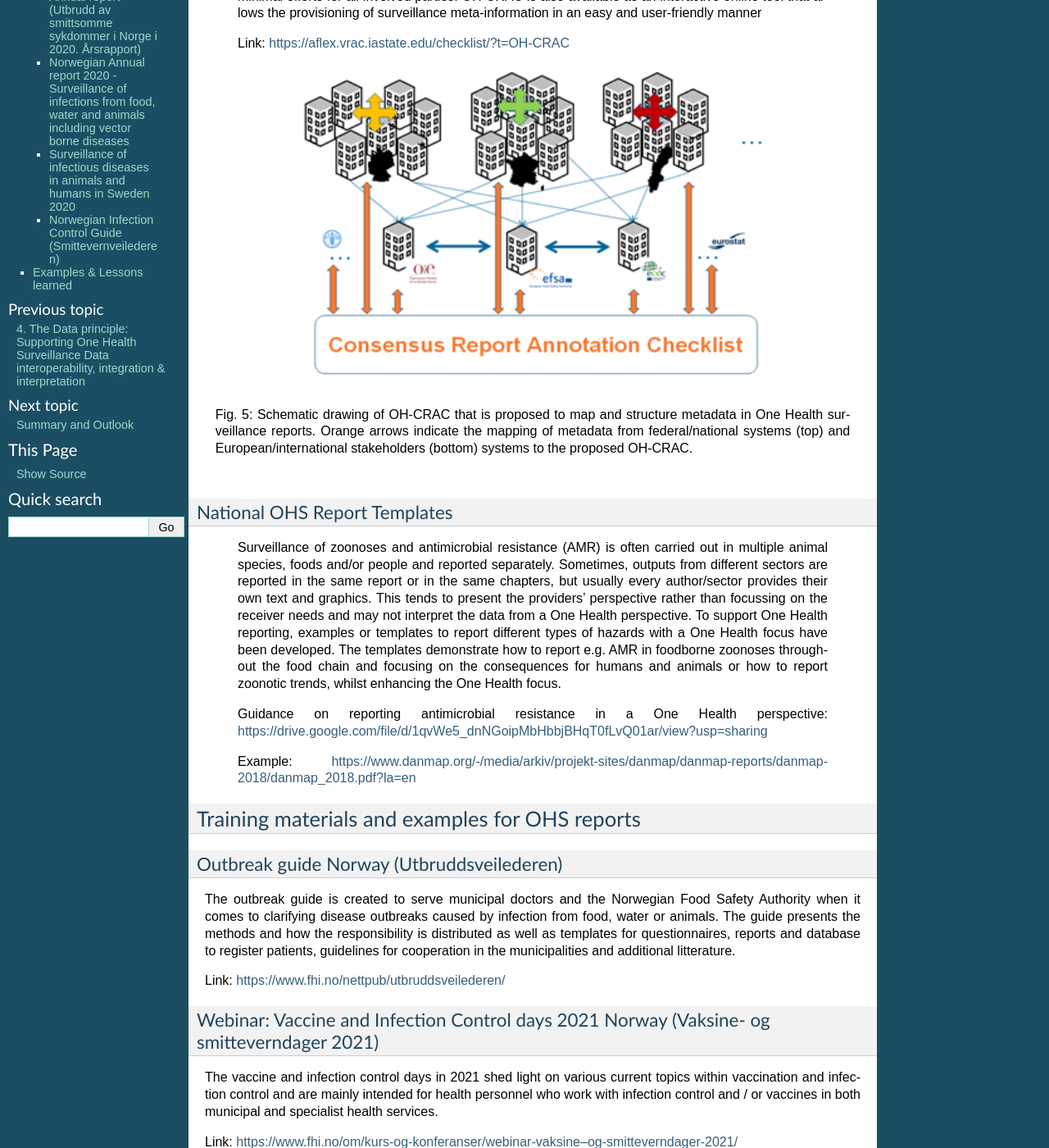
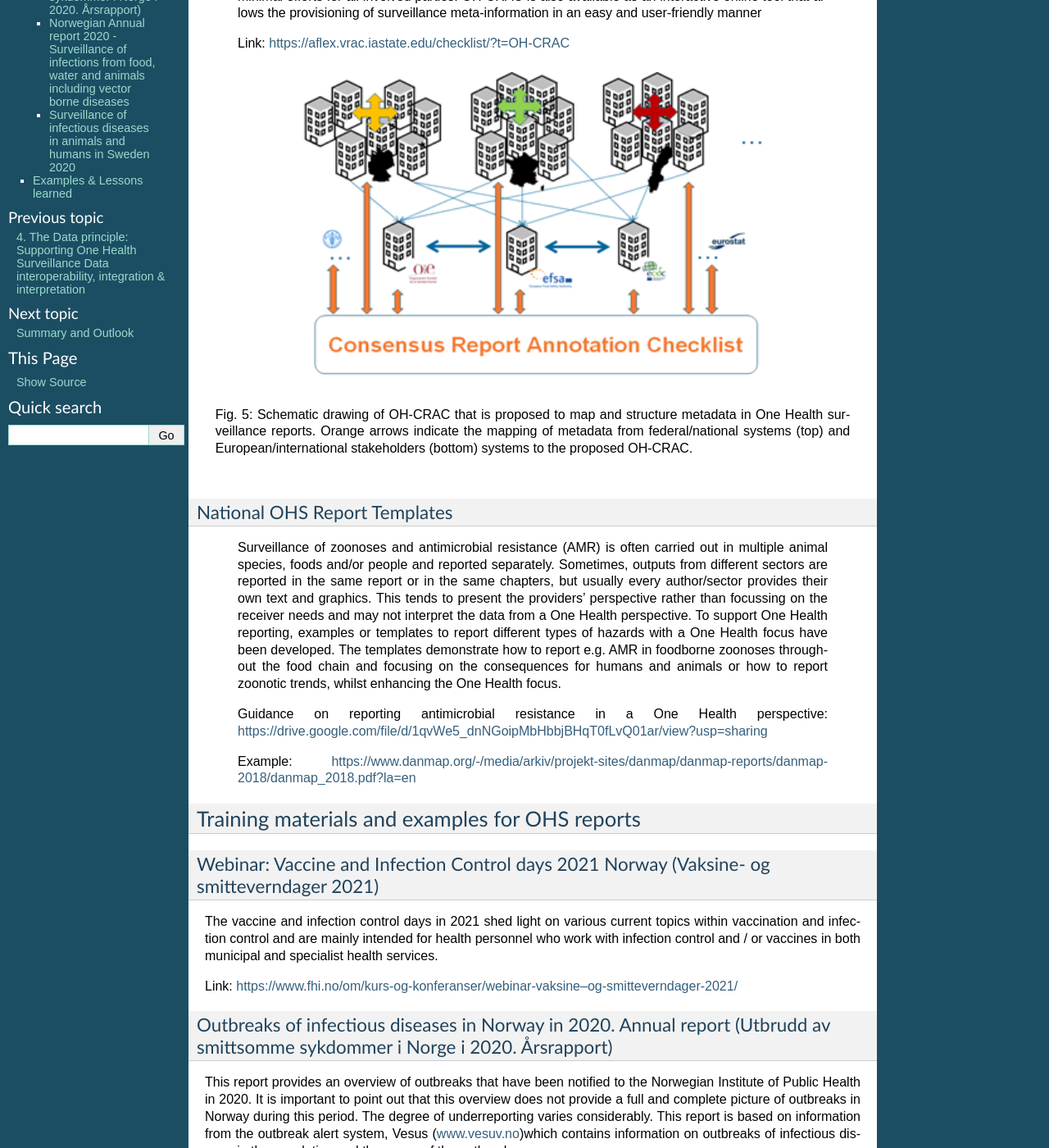
Before and after one commit to EJP-ORION/OH-Surveillance-Codex, a Sphinx documentation site: the page built from docs/5-the-dissemination-principle.rst, in a window 1280 px wide and 1400 px high, scrolled down 786 px. Shown: the whole window at 82% size. Built offline with Sphinx 7.4.7, drawn with Linux system fonts in a browser that asks for light colours; some of the changed text lies outside the part shown.

Commit message:
Move Sections to Collaboration Principle
Move outbreak guide and Norwegian infection control guide to Collaboration Principle.

```diff
--- a/docs/5-the-dissemination-principle.rst
+++ b/docs/5-the-dissemination-principle.rst
@@ -90,18 +90,6 @@
 Training materials and examples for OHS reports
 -----------------------------------------------
 
-Outbreak guide Norway (Utbruddsveilederen)
-''''''''''''''''''''''''''''''''''''''''''
-
-The outbreak guide is created to serve municipal doctors and the
-Norwegian Food Safety Authority when it comes to clarifying disease
-outbreaks caused by infection from food, water or animals. The guide
-presents the methods and how the responsibility is distributed as well
-as templates for questionnaires, reports and database to register
-patients, guidelines for cooperation in the municipalities and
-additional litterature.
-
-Link: https://www.fhi.no/nettpub/utbruddsveilederen/
 
 Webinar: Vaccine and Infection Control days 2021 Norway (Vaksine- og smitteverndager 2021)
 '''''''''''''''''''''''''''''''''''''''''''''''''''''''''''''''''''''''''''''''''''''''''''
@@ -158,20 +146,6 @@
 
 Link:
 https://www.sva.se/media/8d93fbc7f66d298/surveillance-of-infectious-diseases-in-animals-and-humans-in-sweden-2020.pdf
-
-
-Norwegian Infection Control Guide (Smittevernveilederen)
-'''''''''''''''''''''''''''''''''''''''''''''''''''''''''''
-
-The Infection Control Guide is a reference work on the prevention and
-control of infectious diseases. The main target group is employees in
-the municipal health service. The Guide is divided into two main groups;
-a section on various infection control topics and a section on
-individual diseases.
-
-Link:
-
-https://www.fhi.no/nettpub/smittevernveilederen/
 
 
 Examples & Lessons learned
```
